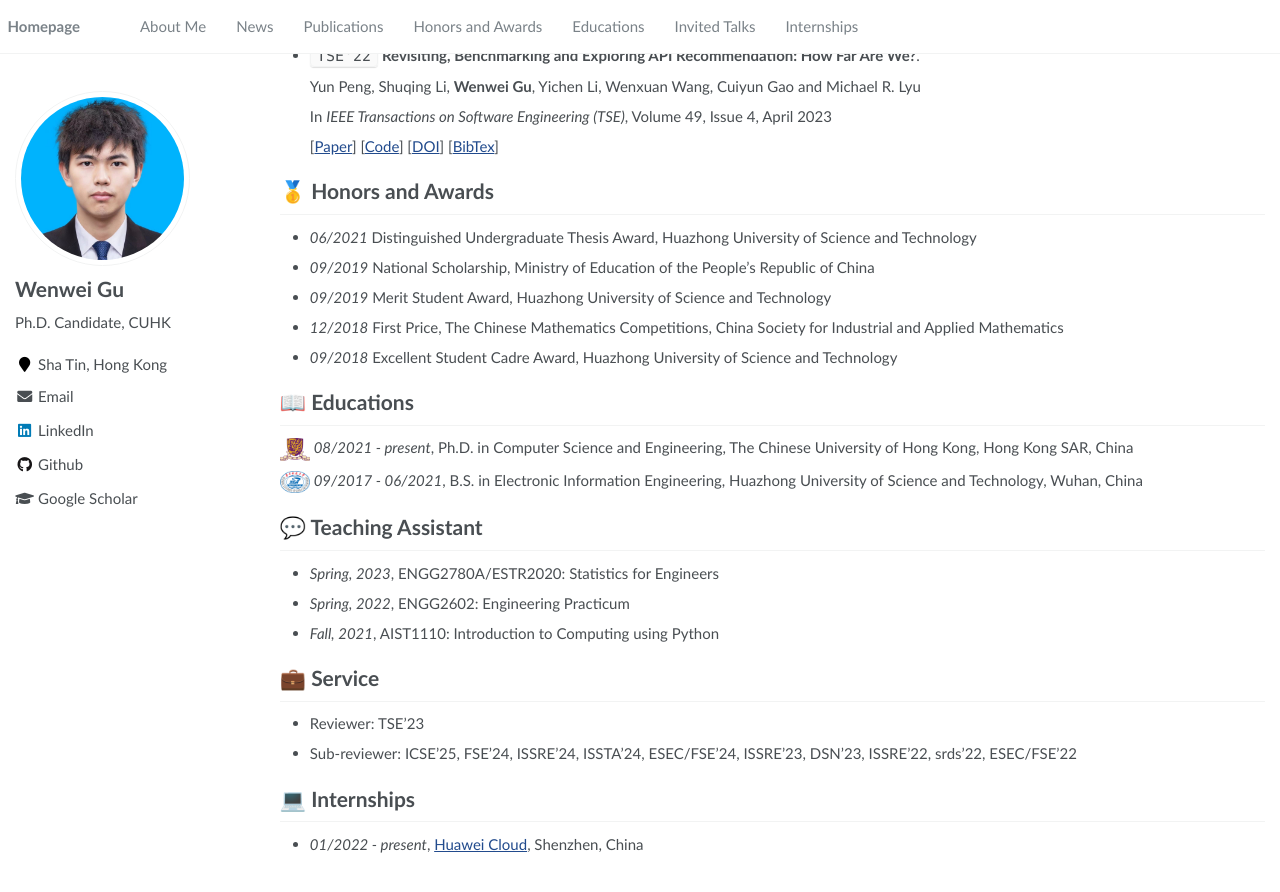
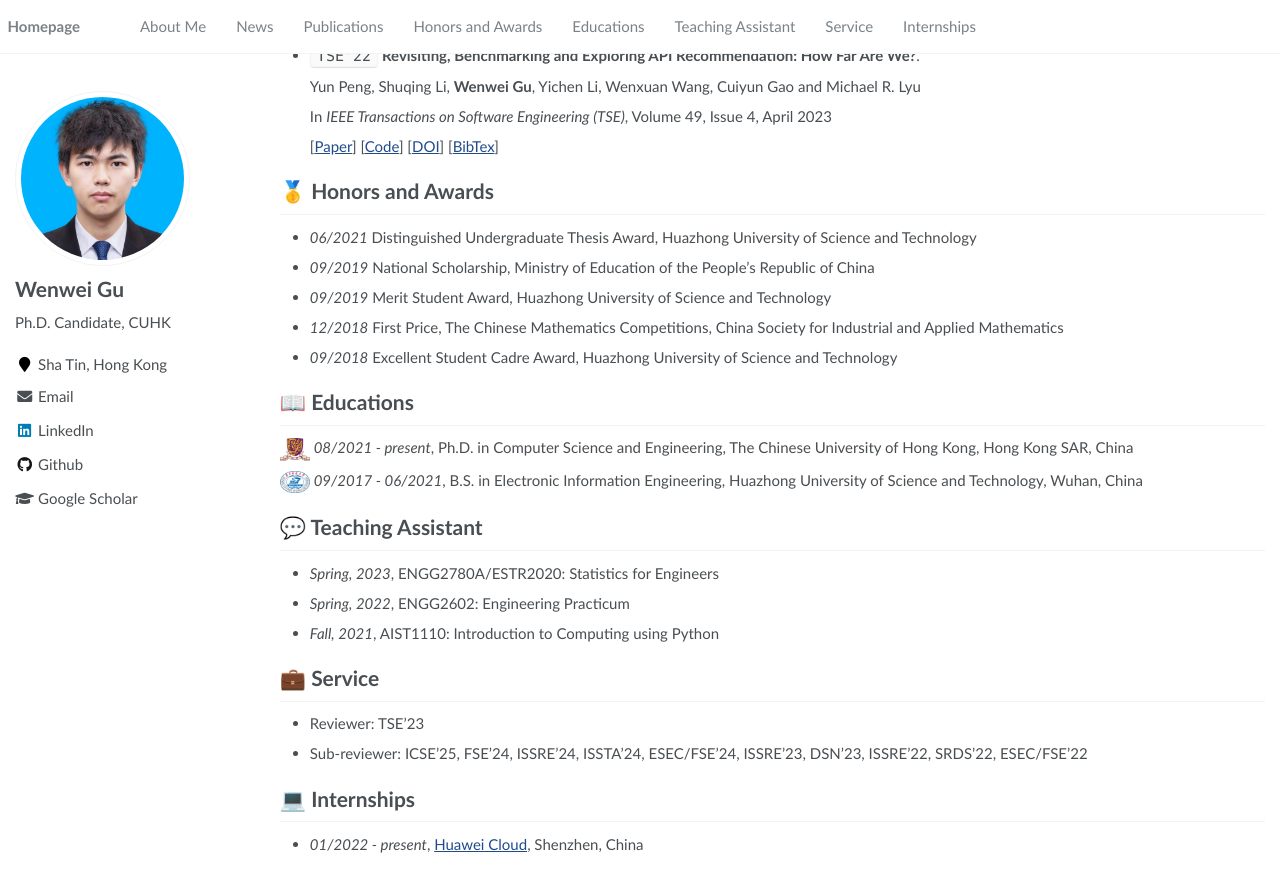
Before and after one commit to WenweiGu/wenweigu.github.io, a Jekyll site: the page built from _pages/about.md, in a window 1280 px wide and 900 px high, scrolled down 674 px. Shown: the top 892 px of the window. Built offline with Jekyll 4.4.1, drawn with Linux system fonts in a browser that asks for light colours.

Commit message:
modify v10

```diff
--- a/_data/navigation.yml
+++ b/_data/navigation.yml
@@ -15,8 +15,11 @@ main:
   - title: "Educations"
     url: "/#-educations"
 
-  - title: "Invited Talks"
-    url: "/#-invited-talks"
+  - title: "Teaching Assistant"
+    url: "/#-teaching-assistant"
+
+  - title: "Service"
+    url: "/#-service"
 
   - title: "Internships"
     url: "/#-internships"
--- a/_pages/about.md
+++ b/_pages/about.md
@@ -23,6 +23,7 @@ I am a final year Ph.D. student in Department of Computer Science and Engineerin
 # 🔥 News
 - *09/2024*: One paper was accepted to TOSEM (Journal-first Paper). 🎉
 - *07/2024*: One paper was accepted to ISSRE 2024 (Research Track). 🎉
+
 
 # 📝 Publications
 
@@ -75,22 +76,26 @@ I am a final year Ph.D. student in Department of Computer Science and Engineerin
 - *12/2018* First Price, The Chinese Mathematics Competitions, China Society for Industrial and Applied Mathematics
 - *09/2018* Excellent Student Cadre Award, Huazhong University of Science and Technology
 
+
 # 📖 Educations
   ![CUHK Logo](https://wenweigu.github.io/images/CUHK.png){:width="30" height="30"} *08/2021 - present*, Ph.D. in Computer Science and Engineering, The Chinese University of Hong Kong, Hong Kong SAR, China
 
   ![HUST Logo](https://wenweigu.github.io/images/HUST.png){:width="30" height="30"} *09/2017 - 06/2021*, B.S. in Electronic Information Engineering, Huazhong University of Science and Technology, Wuhan, China
+
 
 # 💬 Teaching Assistant
 - *Spring, 2023*, ENGG2780A/ESTR2020: Statistics for Engineers
 - *Spring, 2022*, ENGG2602: Engineering Practicum
 - *Fall, 2021*, AIST1110: Introduction to Computing using Python
 
+
 # 💼 Service
 - Reviewer: TSE'23
-- Sub-reviewer: ICSE'25, FSE'24, ISSRE'24, ISSTA'24, ESEC/FSE'24, ISSRE'23, DSN'23, ISSRE'22, srds'22, ESEC/FSE'22
+- Sub-reviewer: ICSE'25, FSE'24, ISSRE'24, ISSTA'24, ESEC/FSE'24, ISSRE'23, DSN'23, ISSRE'22, SRDS'22, ESEC/FSE'22
 
 
 # 💻 Internships
 - *01/2022 - present*, [Huawei Cloud](https://www.huaweicloud.com/), Shenzhen, China
 
+
 &nbsp;
```
